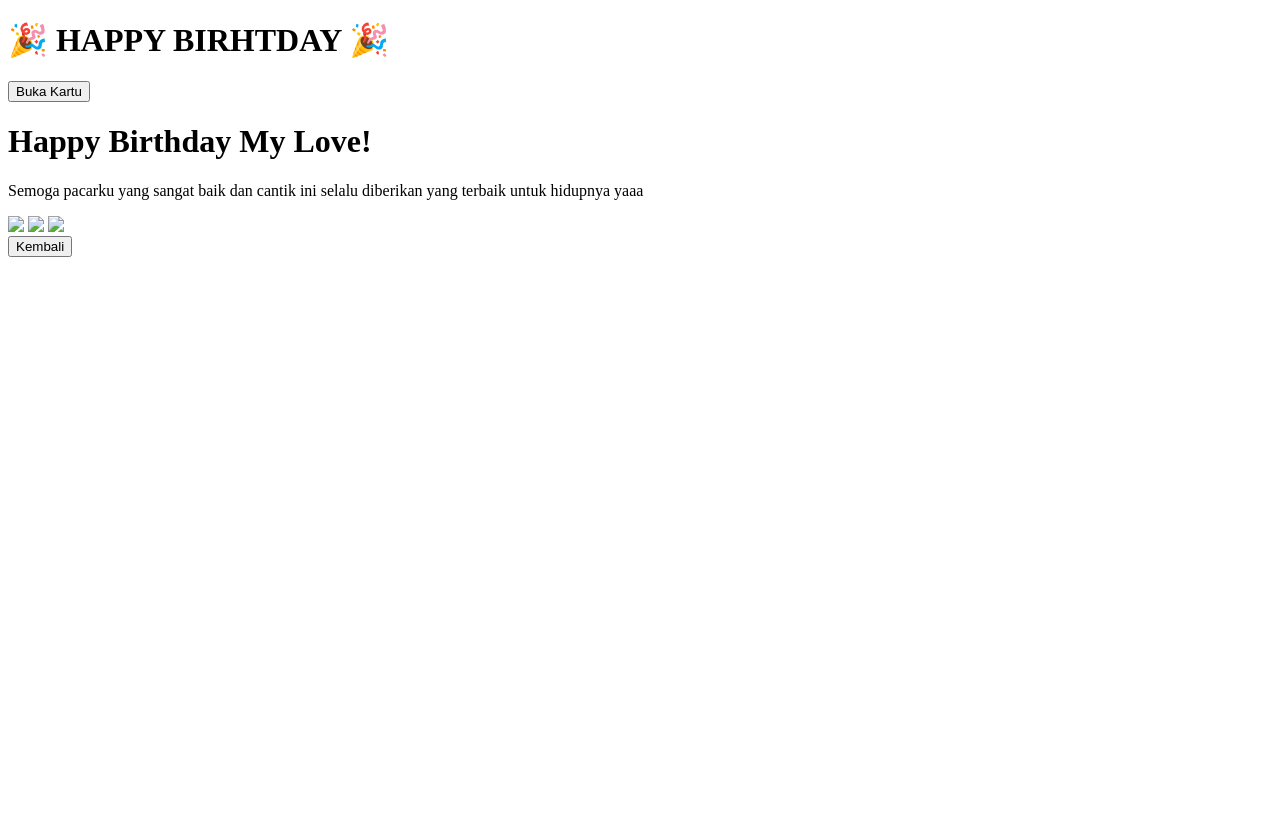
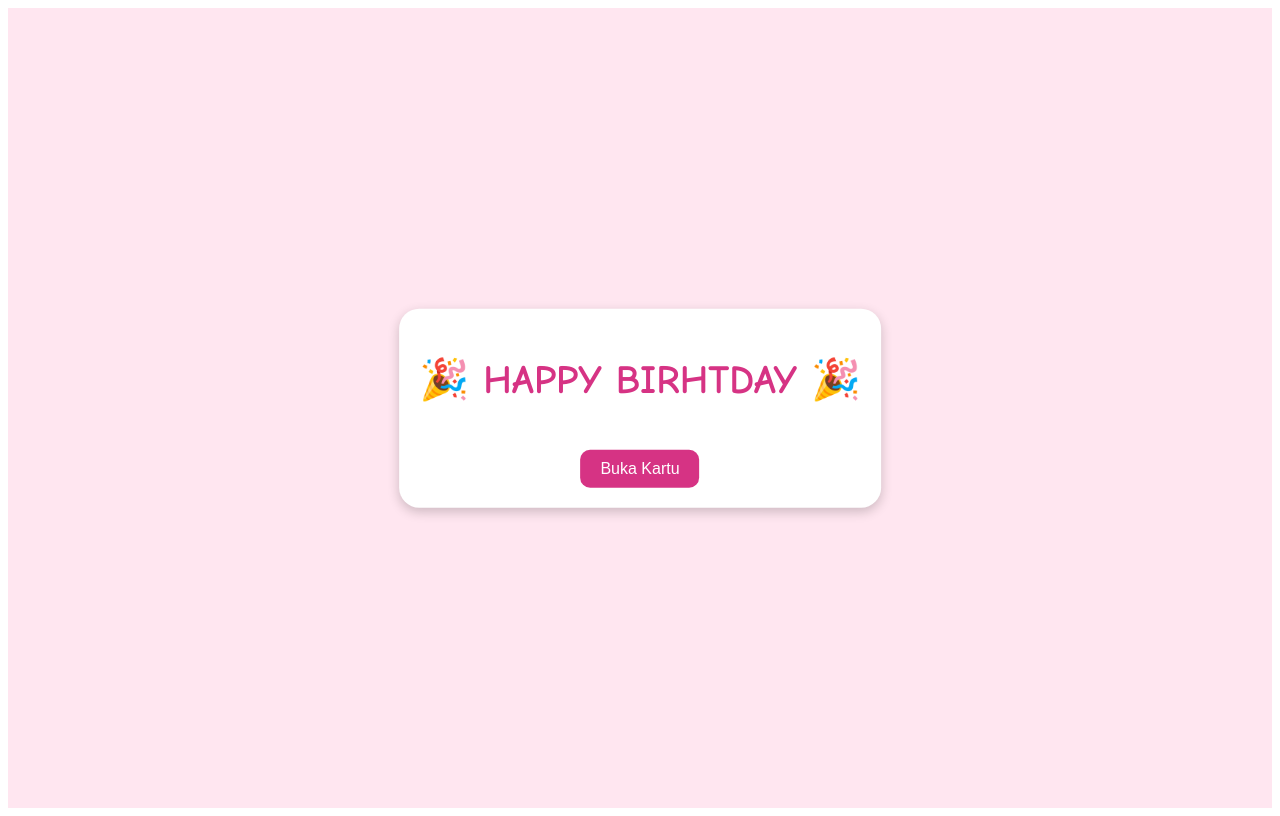
Before and after one commit to IndraCahya123/birthday, a plain HTML site: page index.html in a window 1280 px wide. Drawn offline with Linux system fonts and the light colour scheme; the site is published under a folder, as on GitHub Pages, so addresses that start at the root find nothing.

Commit message:
Bug directory fixing

```diff
--- a/index.html
+++ b/index.html
@@ -5,8 +5,8 @@
     <meta charset="UTF-8">
     <meta name="viewport" content="width=device-width, initial-scale=1.0">
     <title>My Lovely</title>
-    <link rel="stylesheet" href="/styles.css">
-    <link rel="icon" href="/birthday_cake_1_new.gif">
+    <link rel="stylesheet" href="styles.css">
+    <link rel="icon" href="birthday_cake_1_new.gif">
 </head>
 
 <body>
@@ -22,9 +22,9 @@
             <h1>Happy Birthday My Love!</h1>
             <p>Semoga pacarku yang sangat baik dan cantik ini selalu diberikan yang terbaik untuk hidupnya yaaa</p>
             <div class="slideshow" id="slideshow">
-                <img src="/1.jpg" class="active" />
-                <img src="/2.jpg" />
-                <img src="/3.jpg" />
+                <img src="1.jpg" class="active" />
+                <img src="2.jpg" />
+                <img src="3.jpg" />
             </div>
             <button class="back-button" onclick="closeCard()">Kembali</button>
         </div>
@@ -34,7 +34,7 @@
         <source src="https://media.githubusercontent.com/media/IndraCahya123/birthday/refs/heads/main/piano_birthday.mp3" type="audio/mpeg">
     </audio>
 
-    <script src="/script.js"></script>
+    <script src="script.js"></script>
 </body>
 
 </html>
```
